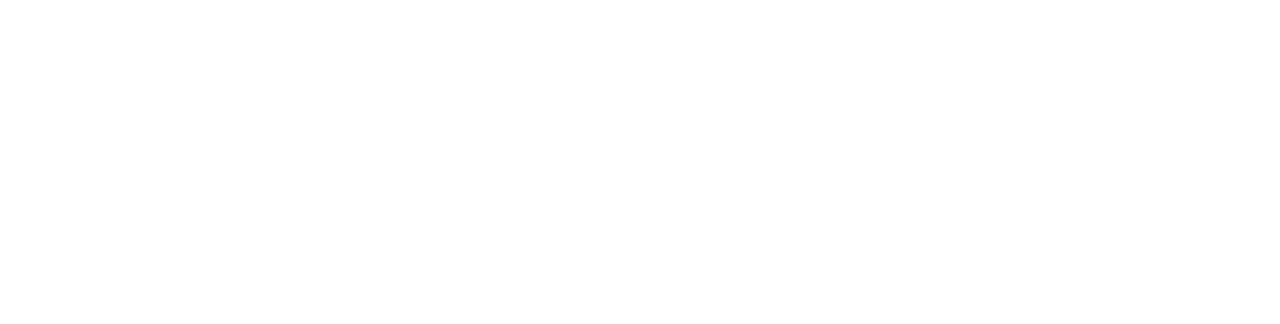
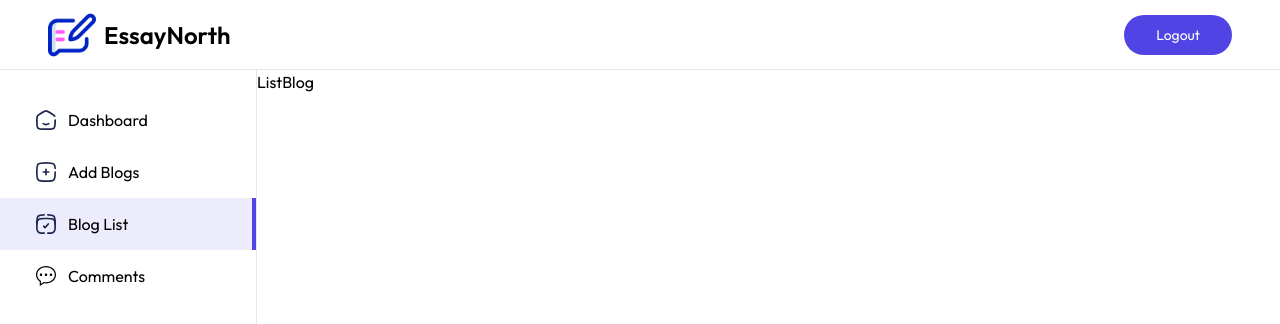
Before and after one commit to Limon00001/eassy-north-a-blog-platform, a React (Vite) app in the folder client/: page /admin/listblog in a window 1280 px wide. Before the commit this address had no page. Shown: the top 324 px of the page. Built offline with nearby package versions, Linux system fonts and the light colour scheme.

Commit message:
feat(admin-sidebar): add sidebar component with navigation links for admin panel

```diff
--- a/client/src/App.jsx
+++ b/client/src/App.jsx
@@ -11,6 +11,11 @@ import { Route, Routes } from 'react-router-dom';
 // Internal Imports
 import Blog from './pages/Blog.jsx';
 import Home from './pages/Home.jsx';
+import AddBlog from './pages/admin/AddBlog.jsx';
+import Comments from './pages/admin/Comments.jsx';
+import Dashboard from './pages/admin/Dashboard.jsx';
+import Layout from './pages/admin/Layout.jsx';
+import ListBlog from './pages/admin/ListBlog.jsx';
 
 // App Component
 const App = () => {
@@ -19,6 +24,12 @@ const App = () => {
       <Routes>
         <Route path="/" element={<Home />} />
         <Route path="/blog/:id" element={<Blog />} />
+        <Route path="/admin" element={<Layout />}>
+          <Route index element={<Dashboard />} />
+          <Route path="addblog" element={<AddBlog />} />
+          <Route path="listblog" element={<ListBlog />} />
+          <Route path="comments" element={<Comments />} />
+        </Route>
       </Routes>
     </div>
   );
--- a/client/src/components/Footer.jsx
+++ b/client/src/components/Footer.jsx
@@ -11,6 +11,7 @@ const Footer = () => {
   return (
     <footer className="px-6 md:px-16 lg:px-24 xl:px-32 bg-primary/3">
       <div className="flex flex-col md:flex-row justify-between items-center gap-10 py-10 border-b border-gray-500/30 text-gray-500">
+        {/* Company Info */}
         <div className="flex flex-col items-center md:items-start">
           <div className="flex items-center gap-2">
             <img src={assets.logo} alt="Logo" className="w-9 md:w-10" />
@@ -23,6 +24,7 @@ const Footer = () => {
           </p>
         </div>
 
+        {/* Quick Links & Other Links */}
         <div className="flex flex-wrap justify-between w-full md:w-[45%] gap-5">
           {footer_data.map((section, index) => (
             <div key={index}>
@@ -41,6 +43,8 @@ const Footer = () => {
             </div>
           ))}
         </div>
+
+        {/* Copyright Text */}
       </div>
       <p className="p-4 text-center text-sm md:text-base text-gray-500/80">
         Copyright 2025 &copy; Monayem Hossain Limon - All Rights Reserved.
--- /dev/null
+++ b/client/src/components/admin/Login.jsx
@@ -0,0 +1,13 @@
+/**
+ * Author: Monayem Hossain Limon
+ * GitHub: https://github.com/Limon00001
+ * Date: 10 Jun, 2025
+ * @copyright 2025 monayem_hossain_limon
+ */
+
+const Login = () => {
+  return <div>Login</div>;
+};
+
+// Export
+export default Login;
--- /dev/null
+++ b/client/src/components/admin/Sidebar.jsx
@@ -0,0 +1,64 @@
+/**
+ * Author: Monayem Hossain Limon
+ * GitHub: https://github.com/Limon00001
+ * Date: 10 Jun, 2025
+ * @copyright 2025 monayem_hossain_limon
+ */
+
+// External Imports
+import { NavLink } from 'react-router-dom';
+import { assets } from '../../assets/assets';
+
+const Sidebar = () => {
+  return (
+    <div className="flex flex-col border-r border-gray-200 min-h-full pt-6">
+      <NavLink
+        end={true}
+        to="/admin"
+        className={({ isActive }) =>
+          `flex items-center gap-3 px-3 py-3.5 md:px-9 md:min-w-64 cursor-pointer ${
+            isActive ? 'bg-primary/10 border-r-4 border-primary' : ''
+          }`
+        }
+      >
+        <img src={assets.home_icon} alt="" className="w-5 min-w-4" />
+        <p className="hidden md:inline-block">Dashboard</p>
+      </NavLink>
+      <NavLink
+        to="/admin/addblog"
+        className={({ isActive }) =>
+          `flex items-center gap-3 px-3 py-3.5 md:px-9 md:min-w-64 cursor-pointer ${
+            isActive ? 'bg-primary/10 border-r-4 border-primary' : ''
+          }`
+        }
+      >
+        <img src={assets.add_icon} alt="" className="w-5 min-w-4" />
+        <p className="hidden md:inline-block">Add Blogs</p>
+      </NavLink>
+      <NavLink
+        to="/admin/listblog"
+        className={({ isActive }) =>
+          `flex items-center gap-3 px-3 py-3.5 md:px-9 md:min-w-64 cursor-pointer ${
+            isActive ? 'bg-primary/10 border-r-4 border-primary' : ''
+          }`
+        }
+      >
+        <img src={assets.list_icon} alt="" className="w-5 min-w-4" />
+        <p className="hidden md:inline-block">Blog List</p>
+      </NavLink>
+      <NavLink
+        to="/admin/comments"
+        className={({ isActive }) =>
+          `flex items-center gap-3 px-3 py-3.5 md:px-9 md:min-w-64 cursor-pointer ${
+            isActive ? 'bg-primary/10 border-r-4 border-primary' : ''
+          }`
+        }
+      >
+        <img src={assets.comment_icon} alt="" className="w-5 min-w-4" />
+        <p className="hidden md:inline-block">Comments</p>
+      </NavLink>
+    </div>
+  );
+};
+
+export default Sidebar;
--- /dev/null
+++ b/client/src/pages/admin/AddBlog.jsx
@@ -0,0 +1,13 @@
+/**
+ * Author: Monayem Hossain Limon
+ * GitHub: https://github.com/Limon00001
+ * Date: 10 Jun, 2025
+ * @copyright 2025 monayem_hossain_limon
+ */
+
+const AddBlog = () => {
+  return <div>AddBlog</div>;
+};
+
+// Export
+export default AddBlog;
--- /dev/null
+++ b/client/src/pages/admin/Comments.jsx
@@ -0,0 +1,13 @@
+/**
+ * Author: Monayem Hossain Limon
+ * GitHub: https://github.com/Limon00001
+ * Date: 10 Jun, 2025
+ * @copyright 2025 monayem_hossain_limon
+ */
+
+const Comments = () => {
+  return <div>Comments</div>;
+};
+
+// Export
+export default Comments;
--- /dev/null
+++ b/client/src/pages/admin/Dashboard.jsx
@@ -0,0 +1,13 @@
+/**
+ * Author: Monayem Hossain Limon
+ * GitHub: https://github.com/Limon00001
+ * Date: 10 Jun, 2025
+ * @copyright 2025 monayem_hossain_limon
+ */
+
+const Dashboard = () => {
+  return <div>Dashboard</div>;
+};
+
+// Export
+export default Dashboard;
--- /dev/null
+++ b/client/src/pages/admin/ListBlog.jsx
@@ -0,0 +1,13 @@
+/**
+ * Author: Monayem Hossain Limon
+ * GitHub: https://github.com/Limon00001
+ * Date: 10 Jun, 2025
+ * @copyright 2025 monayem_hossain_limon
+ */
+
+const ListBlog = () => {
+  return <div>ListBlog</div>;
+};
+
+// Export
+export default ListBlog;
```
